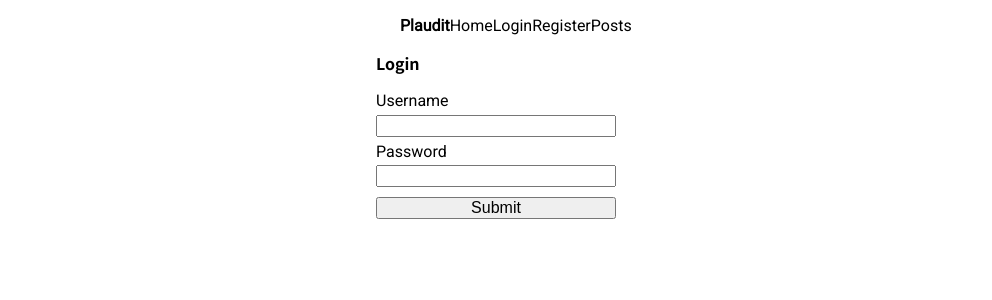
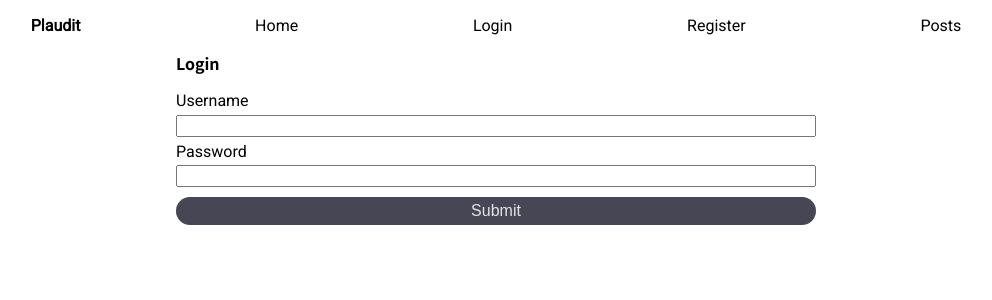
Before and after one commit to evlay/plaudit_2, a Vue app in the folder client/: page /login in a window 1280 px wide. Shown: the top 300 px of the page, without its empty margins (144-1136 px from the left). Built offline with nearby package versions, Linux system fonts and the light colour scheme; no server answers.

Commit message:
added some styles and colors

```diff
--- a/client/src/App.vue
+++ b/client/src/App.vue
@@ -47,7 +47,7 @@ h6 {
 }
 
 #app-container {
-  width: 75%;
+  width: 100%;
   // background: coral;
   margin: auto;
 }
--- a/client/src/components/LoginForm.vue
+++ b/client/src/components/LoginForm.vue
@@ -39,10 +39,12 @@ export default class LoginForm extends Vue {
 </script>
 
 <style lang="scss">
+@import '../styles/colors';
+
 #login-form {
   display: flex;
   flex-direction: column;
-  width: 25%;
+  width: 50%;
 
   label,
   input {
@@ -59,5 +61,16 @@ export default class LoginForm extends Vue {
   h1 {
     margin-bottom: 1rem;
   }
+
+  button {
+    background-color: $independence;
+    color: #e4e4e4;
+    border-radius: 1rem;
+    border: none;
+    padding: .3rem .5rem;
+    :hover {
+      cursor: pointer;
+    }
+  }
 }
 </style>
--- a/client/src/components/Navbar.vue
+++ b/client/src/components/Navbar.vue
@@ -19,7 +19,7 @@ export default class Navbar extends Vue {
 
 <style lang="scss" scoped>
 #nav {
-  width: 20%;
+  width: 100%;
   display: flex;
   justify-content: space-evenly;
   margin: 0 auto;
--- /dev/null
+++ b/client/src/styles/colors.scss
@@ -0,0 +1,5 @@
+$independence: #464655ff;
+$spanish-gray: #94958bff;
+$lavender-gray: #b7b6c1ff;
+$languid-lavender: #d5cfe1ff;
+$pale-purple-pantone: #eddfefff;
```
Also changed, not shown: 1 other file (tests, documents, lock files or other folders).
